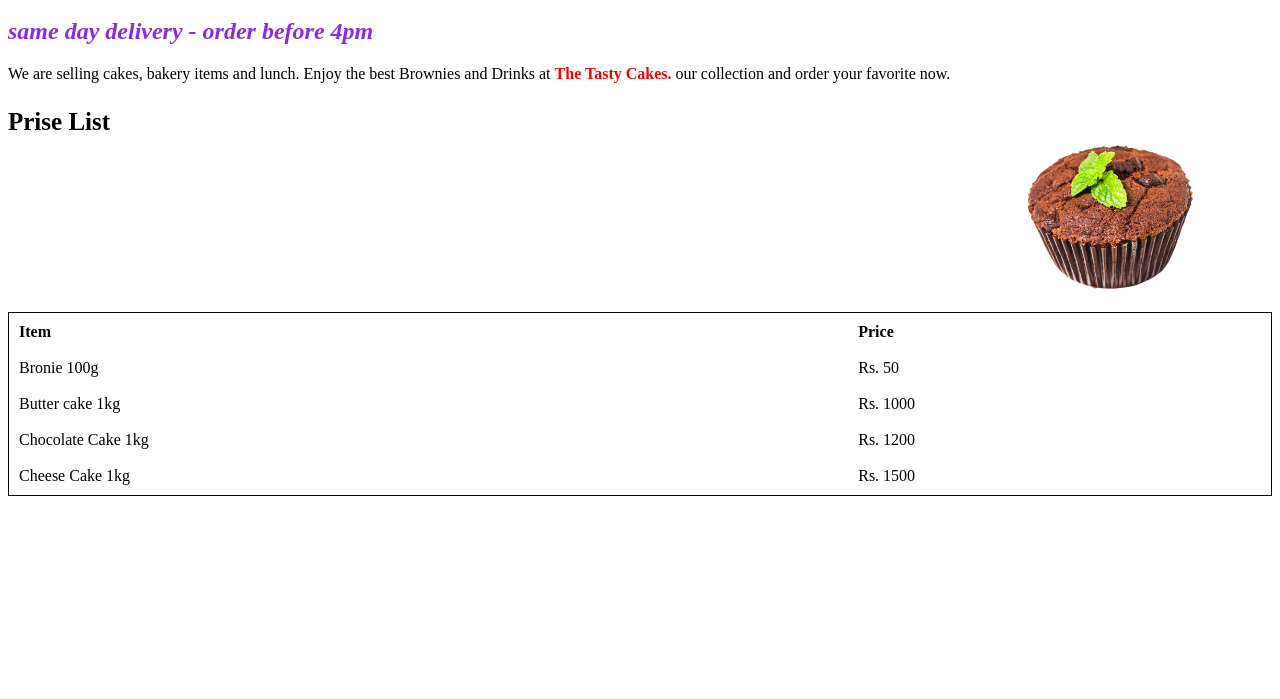
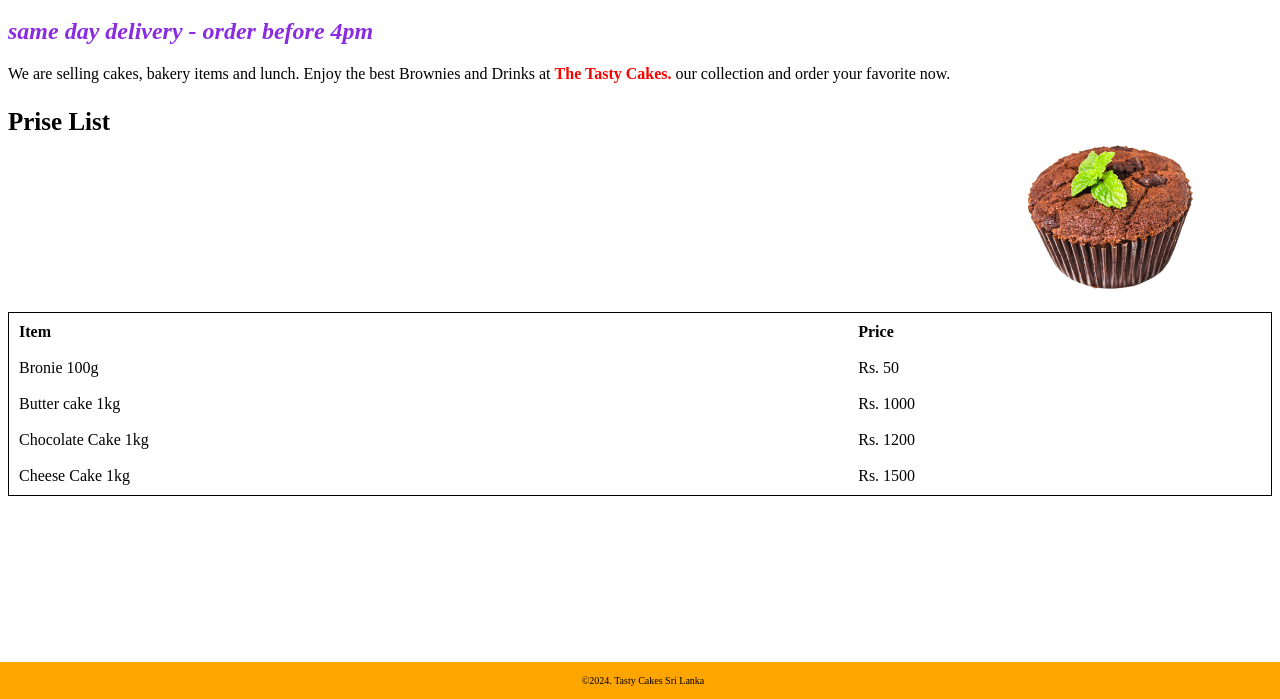
Before and after one commit to IT21117428/UOM-The-Tasty-Cakes-Sri-Lanka, a plain HTML site: page index.html in a window 1280 px wide. Shown: the part 101-800 px from the top of the page. Drawn offline with Linux system fonts and the light colour scheme.

Commit message:
create footer section

```diff
--- a/index.html
+++ b/index.html
@@ -35,5 +35,9 @@
         <td>Rs. 1500</td>
       </tr>
     </table>
+
+    <footer>
+      <p>&copy;2024. Tasty Cakes Sri Lanka</p>
+    </footer>
   </body>
 </html>
--- a/style.css
+++ b/style.css
@@ -23,3 +23,16 @@ th, td{
     text-align: left;
     padding: 8px;
 }
+
+footer{
+    font-size: 10px;
+    text-align: center;
+    font-family: 'Times New Roman', Times, serif;
+    padding: 3px;
+    background-color: orange;
+    color: black;
+    position: fixed;
+    width: 100%;
+    left: 0;
+    bottom: 0;
+}
```
